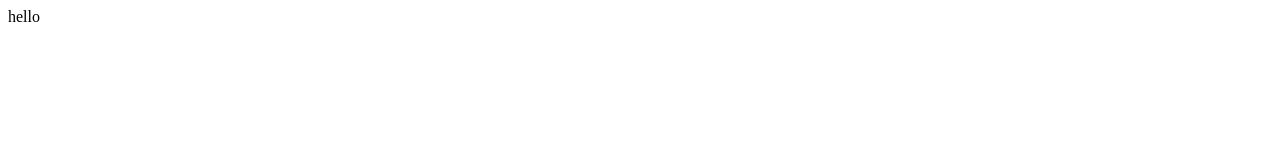
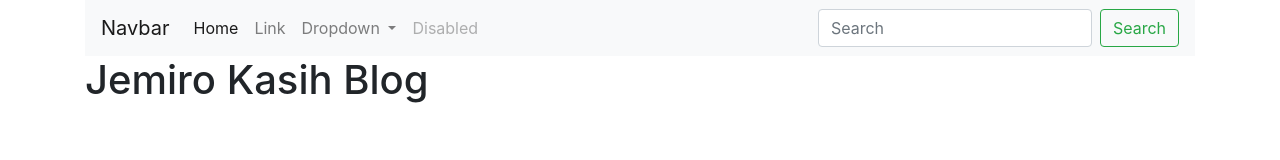
Before and after one commit to jemirokasih/jemirokasih.github.io, a plain HTML site: page index.html in a window 1280 px wide. Drawn offline with nearby package versions, Linux system fonts and the light colour scheme.

Commit message:
Update index.html

```diff
--- a/index.html
+++ b/index.html
@@ -1 +1,60 @@
-hello
+<html>
+
+<head>
+    <link rel="stylesheet" href="https://cdn.jsdelivr.net/npm/bootstrap@4.1.3/dist/css/bootstrap.min.css"
+        integrity="sha384-MCw98/SFnGE8fJT3GXwEOngsV7Zt27NXFoaoApmYm81iuXoPkFOJwJ8ERdknLPMO" crossorigin="anonymous">
+</head>
+
+<body>
+    <div class="container">
+        <div class="row">
+            <div class="col">
+                <nav class="navbar navbar-expand-lg navbar-light bg-light">
+                    <a class="navbar-brand" href="#">Navbar</a>
+                    <button class="navbar-toggler" type="button" data-toggle="collapse"
+                        data-target="#navbarSupportedContent" aria-controls="navbarSupportedContent"
+                        aria-expanded="false" aria-label="Toggle navigation">
+                        <span class="navbar-toggler-icon"></span>
+                    </button>
+
+                    <div class="collapse navbar-collapse" id="navbarSupportedContent">
+                        <ul class="navbar-nav mr-auto">
+                            <li class="nav-item active">
+                                <a class="nav-link" href="#">Home <span class="sr-only">(current)</span></a>
+                            </li>
+                            <li class="nav-item">
+                                <a class="nav-link" href="#">Link</a>
+                            </li>
+                            <li class="nav-item dropdown">
+                                <a class="nav-link dropdown-toggle" href="#" id="navbarDropdown" role="button"
+                                    data-toggle="dropdown" aria-haspopup="true" aria-expanded="false">
+                                    Dropdown
+                                </a>
+                                <div class="dropdown-menu" aria-labelledby="navbarDropdown">
+                                    <a class="dropdown-item" href="#">Action</a>
+                                    <a class="dropdown-item" href="#">Another action</a>
+                                    <div class="dropdown-divider"></div>
+                                    <a class="dropdown-item" href="#">Something else here</a>
+                                </div>
+                            </li>
+                            <li class="nav-item">
+                                <a class="nav-link disabled" href="#">Disabled</a>
+                            </li>
+                        </ul>
+                        <form class="form-inline my-2 my-lg-0">
+                            <input class="form-control mr-sm-2" type="search" placeholder="Search" aria-label="Search">
+                            <button class="btn btn-outline-success my-2 my-sm-0" type="submit">Search</button>
+                        </form>
+                    </div>
+                </nav>
+            </div>
+        </div>
+        <div class="row">
+            <div class="col">
+                <h1>Jemiro Kasih Blog</h1>
+            </div>
+        </div>
+    </div>
+</body>
+
+</html>
```
